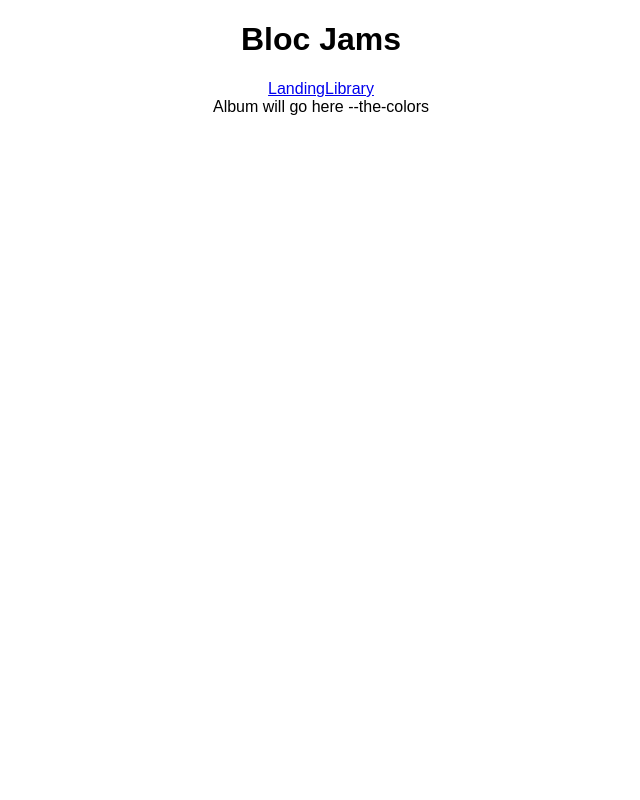
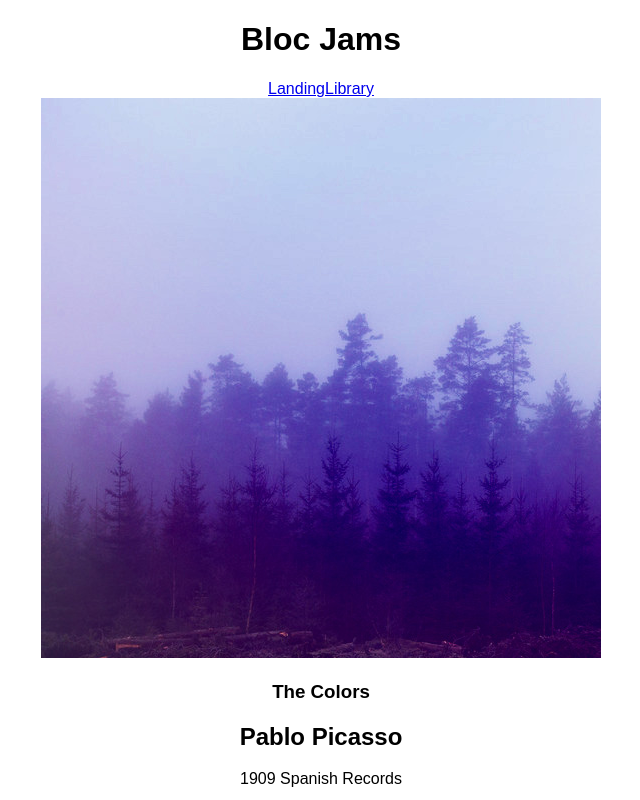
Before and after one commit to jvg0119/bloc-jams-react, a React (Create React App) app: page /album/the-colors in a window 1280 px wide. Shown: the whole page, without its empty margins (319-959 px from the left). Built offline with nearby package versions, Linux system fonts and the light colour scheme.

Commit message:
05 album

```diff
--- a/src/components/Album.js
+++ b/src/components/Album.js
@@ -1,12 +1,48 @@
 import React, { Component } from 'react';
+import albumData from './../data/albums'
 
 class Album extends Component {
+
+  constructor(props) {
+    super(props);
+
+    const album = albumData.find((album) => {
+      // if (album.slug === this.props.match.params.slug) {
+      //   return album;
+      // }
+      return album.slug === this.props.match.params.slug
+    })
+
+    this.state = {
+      album: album
+    }
+
+  }
 
   render() {
     return (
       <section className="album">
-         Album will go here --
-         {this.props.match.params.slug}
+
+        <section id="album-info">
+          <img id="album-cover-art" src={this.state.album.albumCover}/>
+          <div className="album-details">
+            <h1 id="album-title">{this.state.album.title}</h1>
+            <h2 className="artist">{this.state.album.artist}</h2>
+            <div id="release-info">{this.state.album.releaseInfo}</div>
+          </div>
+        </section>
+
+        <table id="song-list">
+          <colgroup>
+            <col id="song-number-column" />
+            <col id="song-title-column" />
+            <col id="song-duration-column" />
+          </colgroup>
+          <tbody>
+          </tbody>
+        </table>
+
+
        </section>
     )
   }
```
